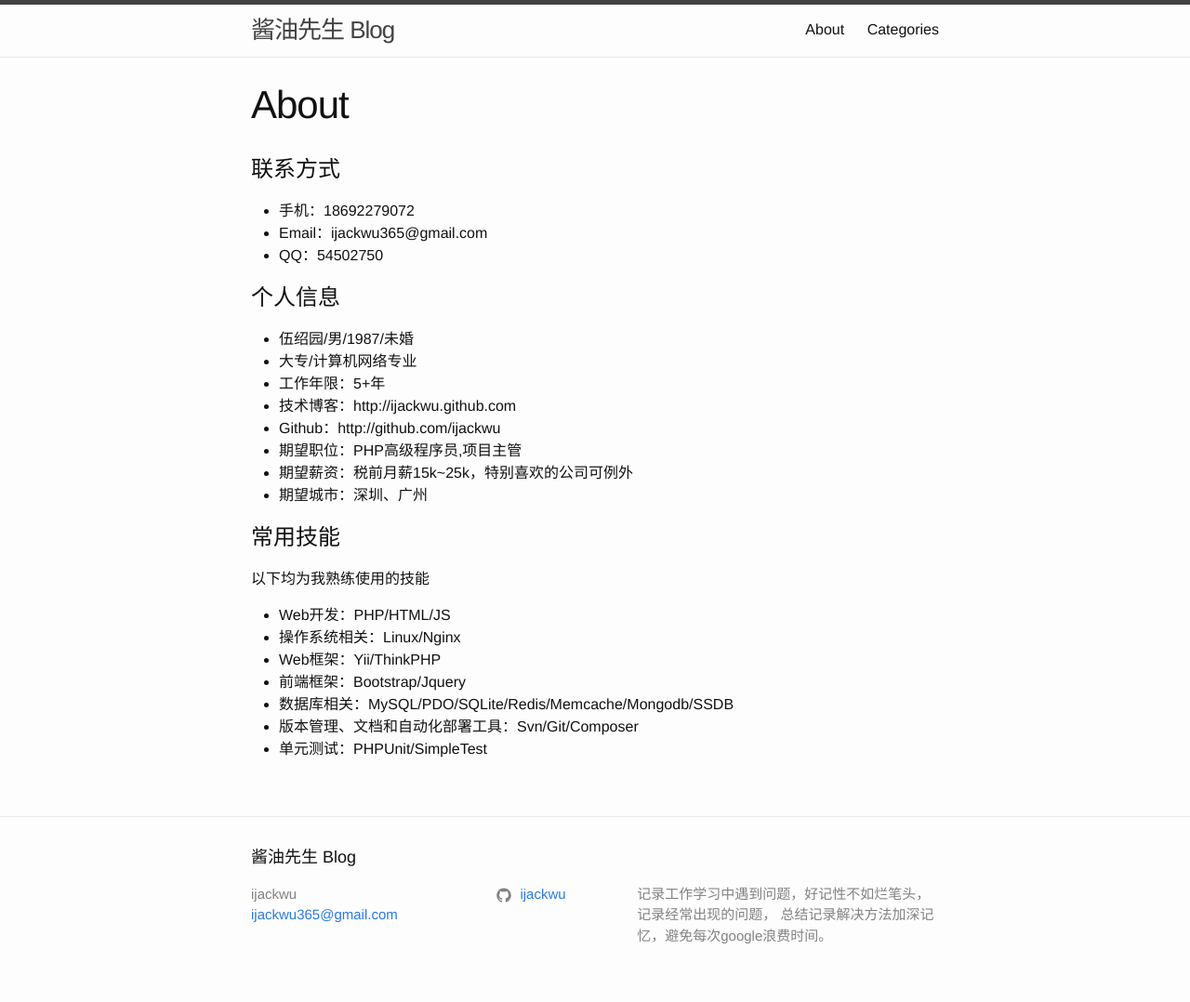
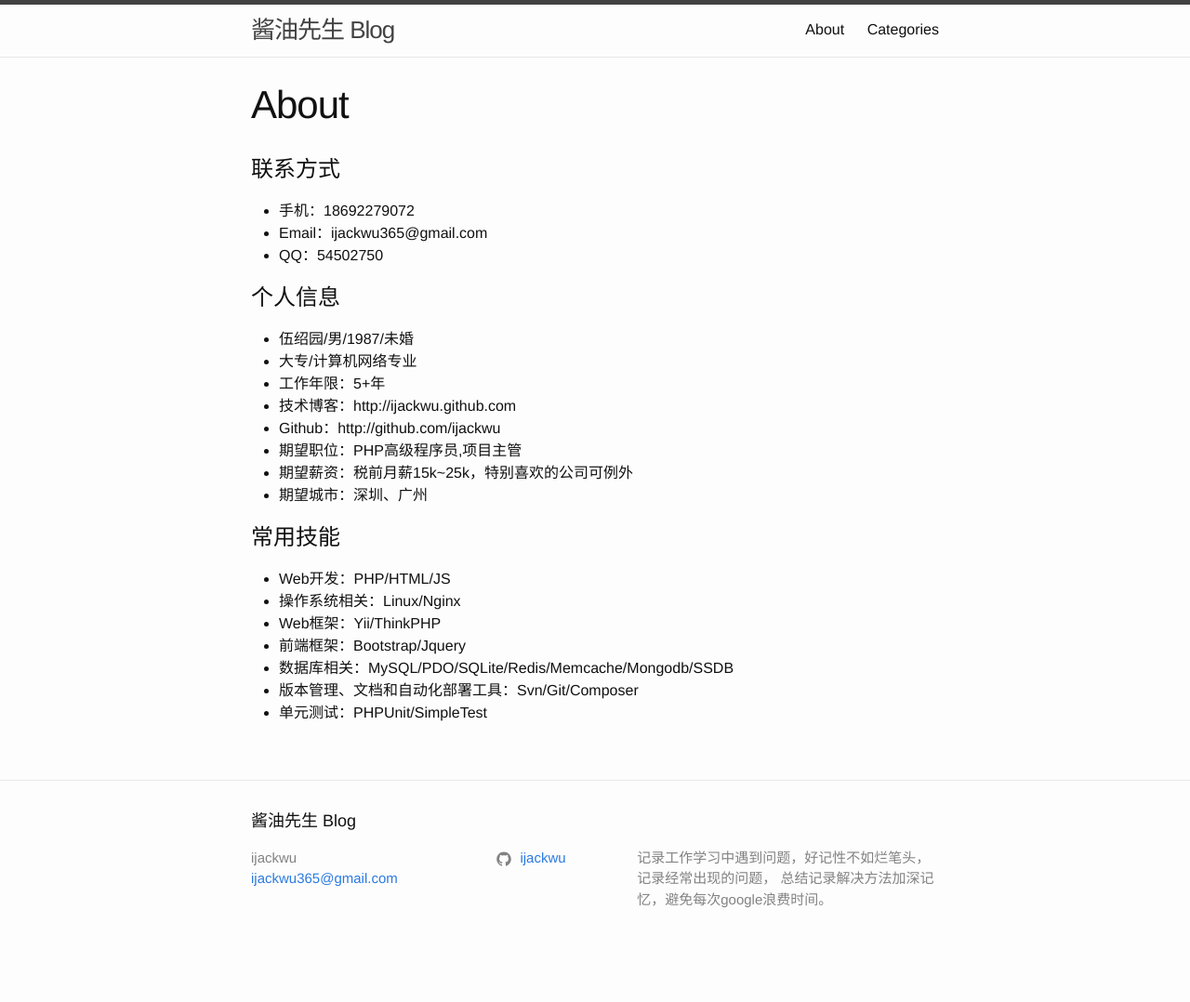
Before and after one commit to ijackwu/ijackwu.github.io, a Jekyll site: the page built from about.md, in a window 1280 px wide. Shown: the whole page at 93% size. Built offline with Jekyll 4.4.1, drawn with Linux system fonts in a browser that asks for light colours; after the commit the page ends 1039 px from its top, so only the background shows below that.

Commit message:
Update about.md

```diff
--- a/about.md
+++ b/about.md
@@ -23,8 +23,6 @@ permalink: /about.html
 
 # 常用技能
 
-以下均为我熟练使用的技能
-
 - Web开发：PHP/HTML/JS
 - 操作系统相关：Linux/Nginx
 - Web框架：Yii/ThinkPHP
```
